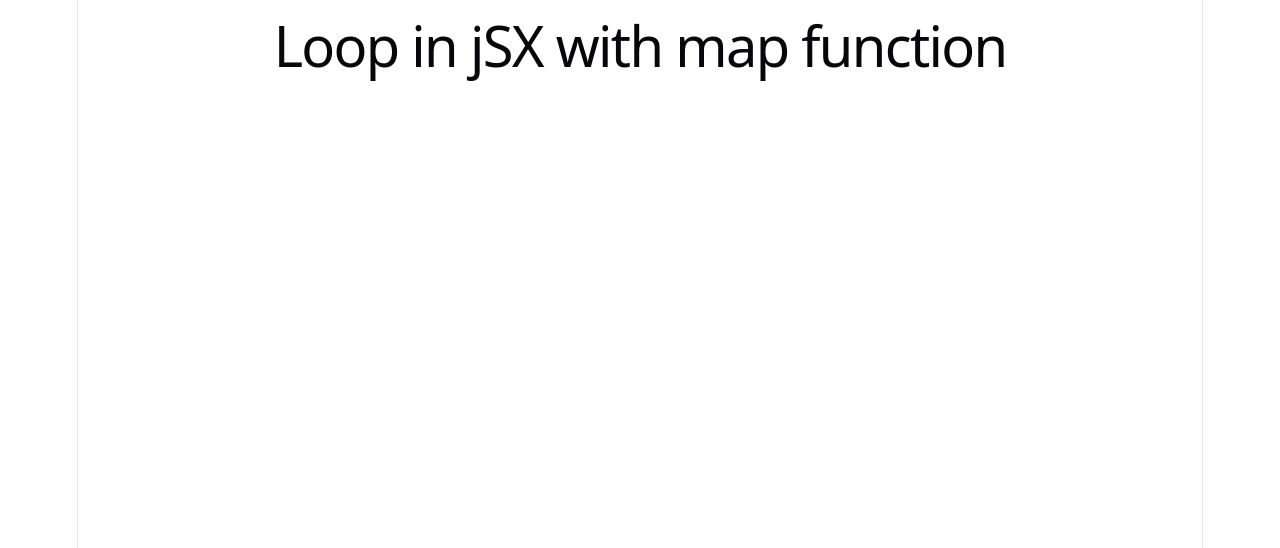
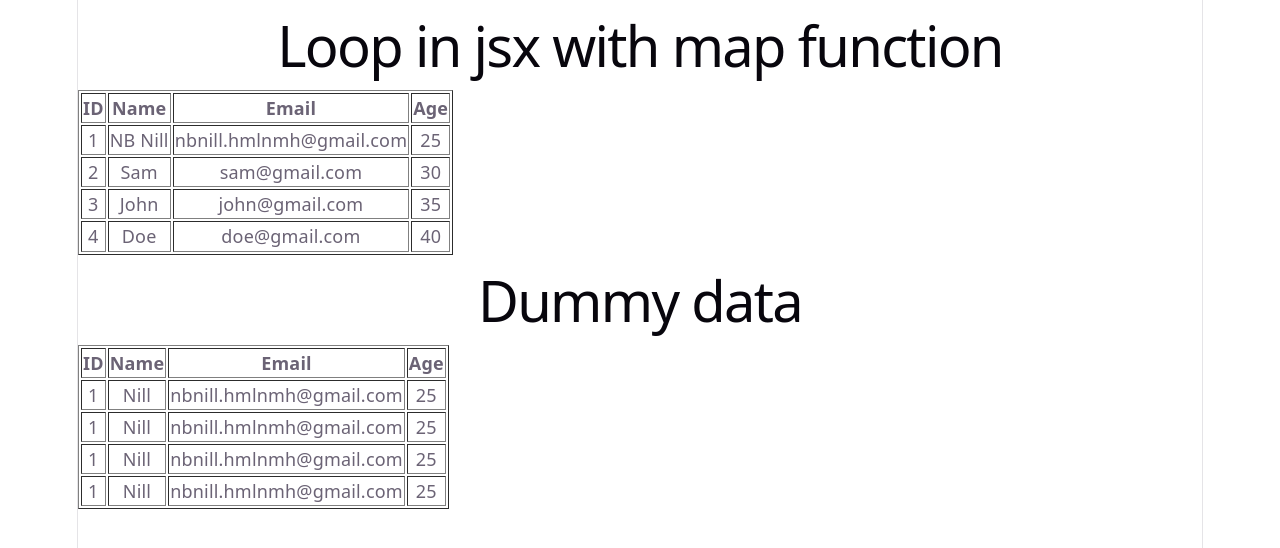
Before and after one commit to codewithnill/reactjs_19_by_code_step_by_step, a React (Vite) app in the folder main/react-blog/: page / in a window 1280 px wide. Shown: the top 548 px of the page. Built offline with nearby package versions, Linux system fonts and the light colour scheme.

Commit message:
loop in jsx with map function using array of objects.

```diff
--- a/main/react-blog/src/App.jsx
+++ b/main/react-blog/src/App.jsx
@@ -1,9 +1,110 @@
 
 function App() {
+  const user_data=[
+    {
+      name:"NB Nill",
+      age:25,
+      email:"nbnill.hmlnmh@gmail.com",
+      id:1
+    },
+    {
+      name:"Sam",
+      age:30,
+      email:"sam@gmail.com",
+      id:2
+    },
+    {
+      name:"John",
+      age:35,
+      email:"john@gmail.com",
+      id:3
+    },
+    {
+      name:"Doe",
+      age:40,
+      email:"doe@gmail.com",
+      id:4
+    }
+  ]
 
   return (
-    <div >
-      <h1>Loop in jSX with map function</h1>
+    <div>
+      <h1>Loop in jsx with map function</h1>
+
+
+      <table border="1">
+        <thead>
+          <tr>
+            <th>ID</th>
+            <th>Name</th>
+            <th>Email</th>
+            <th>Age</th>
+          </tr>
+
+        </thead>
+
+        <tbody>
+          {user_data.map((user) => (
+            <tr key={user.id}>
+              <td>{user.id}</td>
+              <td>{user.name}</td>
+              <td>{user.email}</td>
+              <td>{user.age}</td>
+            </tr>
+          ))}
+        </tbody>
+      </table>
+
+
+
+
+
+
+
+
+
+
+
+      <h1>Dummy data</h1>
+      <table border="1">
+        <thead>
+          <tr>
+            <th>ID</th>
+            <th>Name</th>
+            <th>Email</th>
+            <th>Age</th>
+          </tr>
+        </thead>
+        <tbody>
+          <tr>
+            <td>1</td>
+            <td>Nill</td>
+            <td>nbnill.hmlnmh@gmail.com</td>
+            <td>25</td>
+          </tr>
+
+          <tr>
+            <td>1</td>
+            <td>Nill</td>
+            <td>nbnill.hmlnmh@gmail.com</td>
+            <td>25</td>
+          </tr>
+
+          <tr>
+            <td>1</td>
+            <td>Nill</td>
+            <td>nbnill.hmlnmh@gmail.com</td>
+            <td>25</td>
+          </tr>
+
+          <tr>
+            <td>1</td>
+            <td>Nill</td>
+            <td>nbnill.hmlnmh@gmail.com</td>
+            <td>25</td>
+          </tr>
+        </tbody>
+      </table>
     </div>
   );
 }
```
